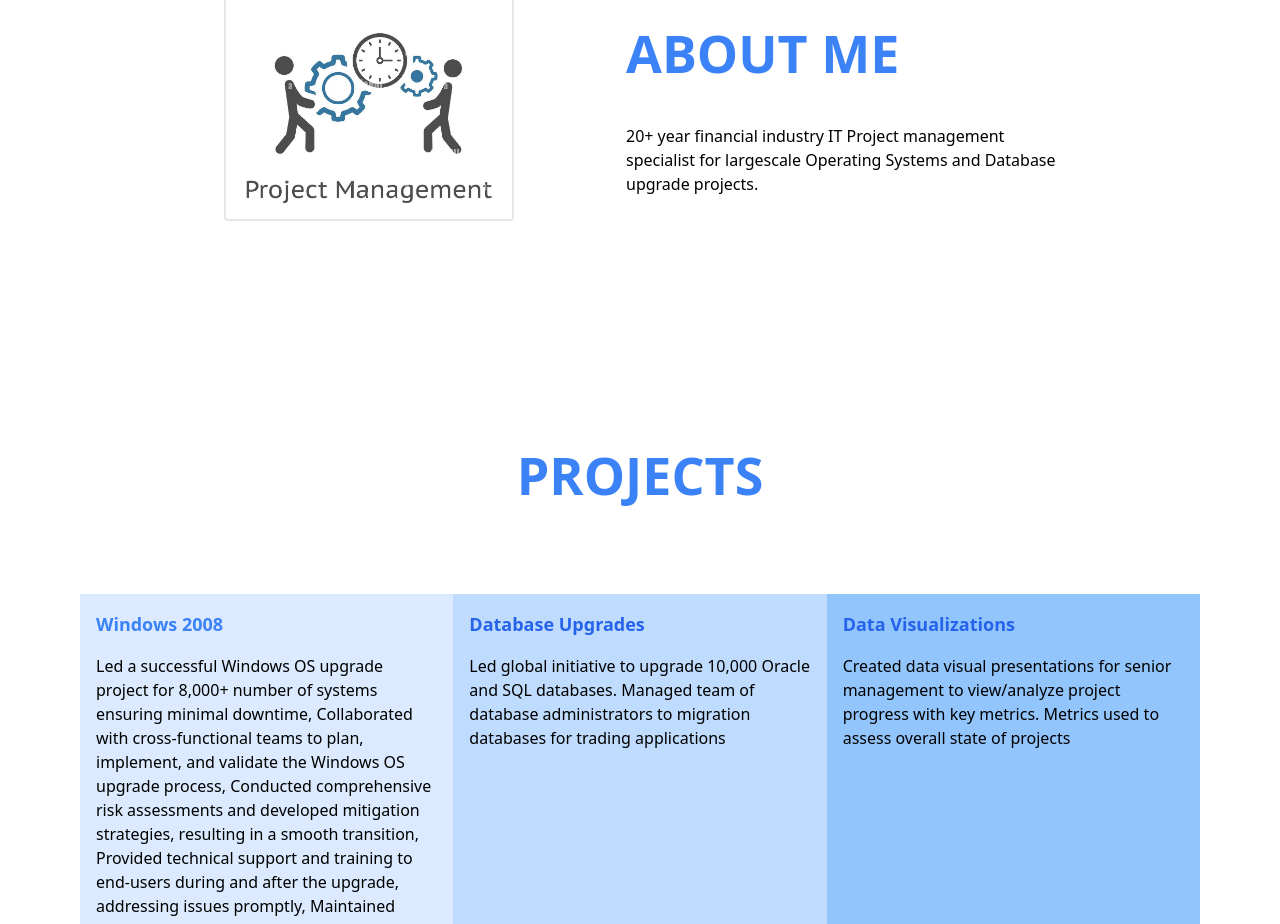
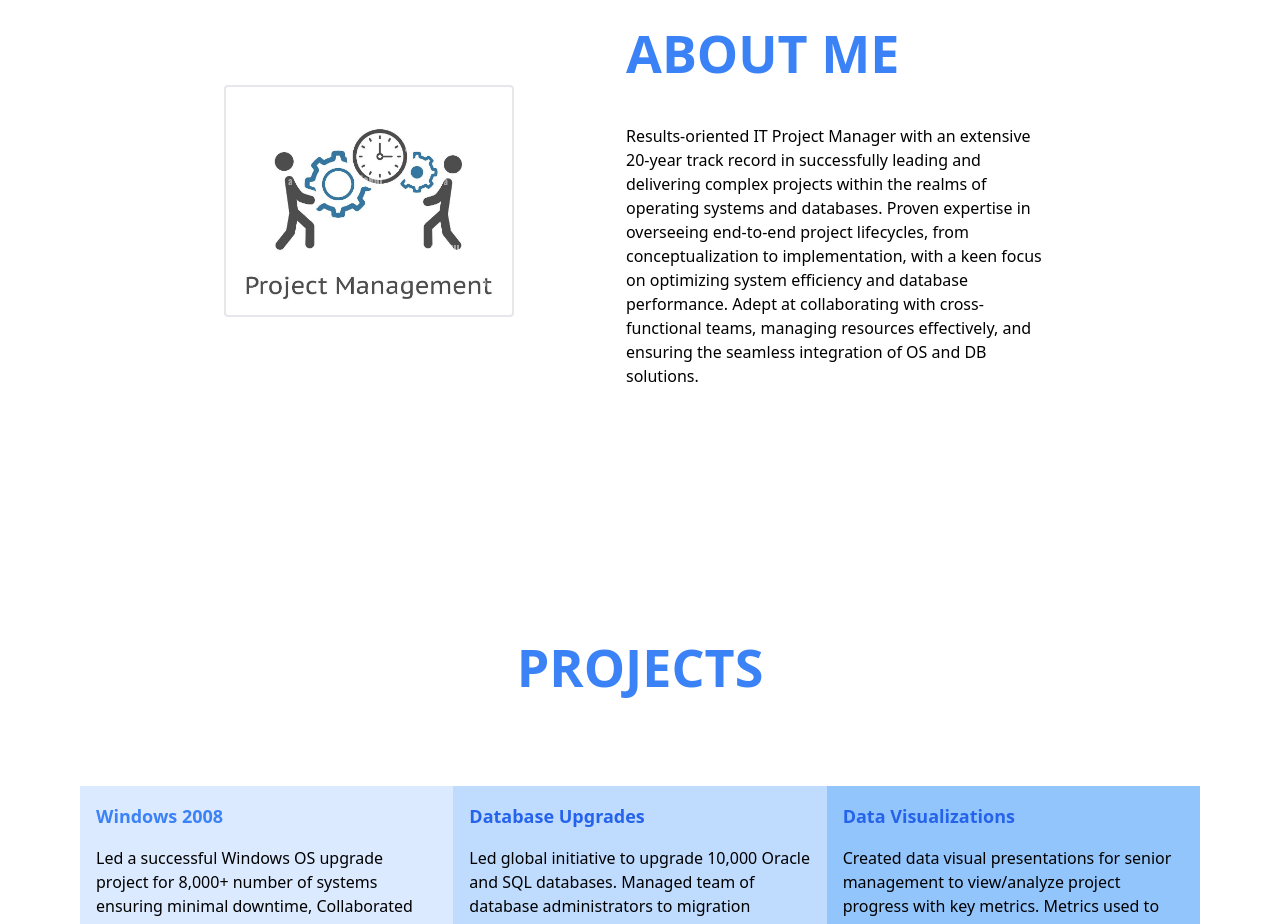
Before and after one commit to mkjilani/midterm-nextjs, a React (Vite) app: page / in a window 1280 px wide. Shown: the part 1140-2064 px from the top of the page. Built offline with nearby package versions, Linux system fonts and the light colour scheme.

Commit message:
Added more to About me section. Closes #24

```diff
--- a/src/Components/About.jsx
+++ b/src/Components/About.jsx
@@ -8,7 +8,7 @@ const About = () => {
             <img src={img} width={290} height={290} className='rounded border-2 p-1 ' alt="Image for Project Management" />
             <div className=" h-full lg:py-40 flex flex-col justify-center lg:items-start items-center text-white">
                 <h1  className="text-[52px] font-semibold mb-8 leading-normal text-blue-500 uppercase">About me</h1>
-                <p className="text-black">20+ year financial industry IT Project management specialist for largescale Operating Systems and Database upgrade projects.</p>
+                <p className="text-black">Results-oriented IT Project Manager with an extensive 20-year track record in successfully leading and delivering complex projects within the realms of operating systems and databases. Proven expertise in overseeing end-to-end project lifecycles, from conceptualization to implementation, with a keen focus on optimizing system efficiency and database performance. Adept at collaborating with cross-functional teams, managing resources effectively, and ensuring the seamless integration of OS and DB solutions.</p>
 
 
             </div>
```
